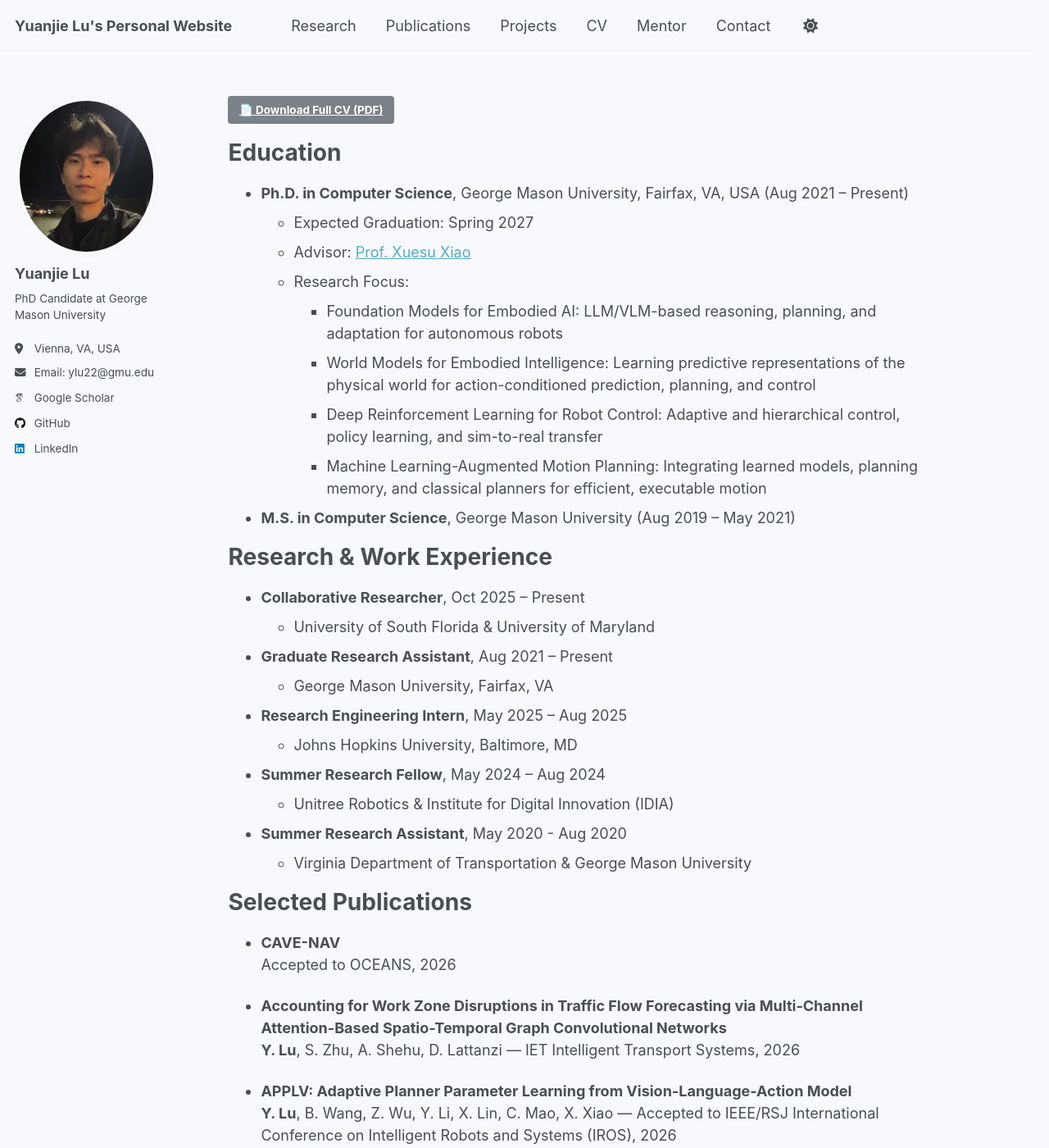
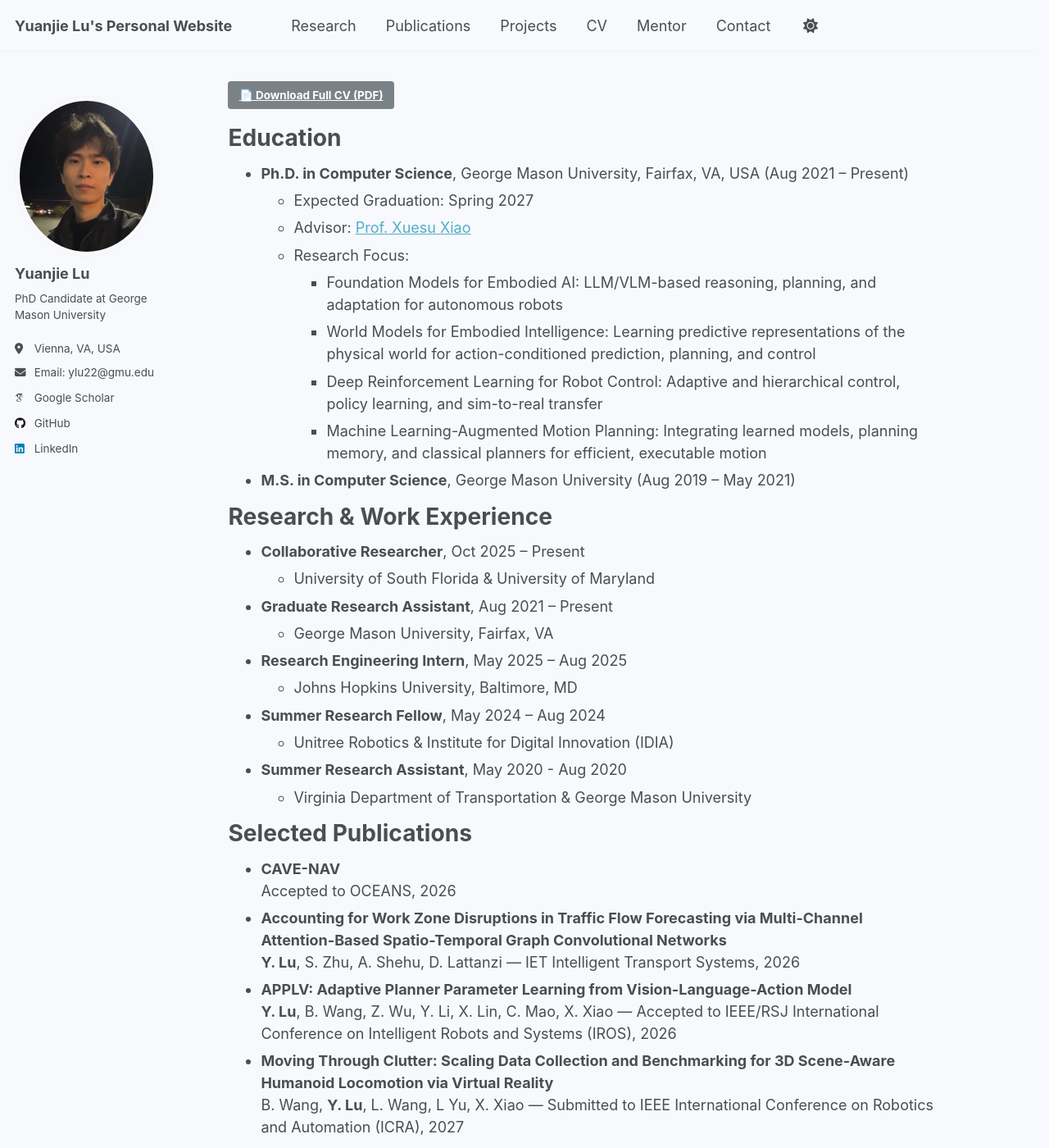
Before and after one commit to yuanjielu-64/yuanjielu-64.github.io, a Jekyll site: the page built from _pages/cv.md, in a window 1280 px wide and 1400 px high. Shown: the whole window at 82% size. Built offline with Jekyll 4.4.1, drawn with Linux system fonts in a browser that asks for light colours; some web fonts are replaced; a script that is not in the unit is left out.

Commit message:
Complete compact spacing for CV lists, mentor grids, and contact paragraphs

```diff
--- a/_layouts/archive.html
+++ b/_layouts/archive.html
@@ -16,7 +16,7 @@ layout: default
 <div id="main"{% if navigation_pages contains page.url %} class="navigation-main"{% endif %} role="main">
   {% include sidebar.html %}
 
-  <div class="archive">
+  <div class="archive{% if page.url == "/cv/" %} archive--cv{% elsif page.url == "/mentor/" %} archive--mentor{% elsif page.url == "/contact/" %} archive--contact{% endif %}">
     {% unless page.header.overlay_color or page.header.overlay_image %}
       <h1 class="page__title">{{ page.title }}</h1>
     {% endunless %}
--- a/assets/css/main.scss
+++ b/assets/css/main.scss
@@ -131,3 +131,16 @@
 .navigation-main .archive > .page__title + h2,
 .navigation-main .archive > .page__title + h3 { margin-top: 1rem; }
 .navigation-main .archive > .page__title:empty { display: none; }
+
+/* Remove paragraph top margins that compete with heading spacing. */
+.navigation-main .archive > p { margin-top: 0; }
+/* CV uses level-one section headings and nested lists. */
+.navigation-main .archive--cv > h1:not(.page__title) { margin-bottom: 0.6rem; }
+.navigation-main .archive--cv > ul { margin-top: 0.65rem; margin-bottom: 0.8rem; }
+.navigation-main .archive--cv li { margin-bottom: 0.35em; }
+.navigation-main .archive--cv li > ul { margin-top: 0.35em; }
+.navigation-main .archive--cv li > p { margin-top: 0; margin-bottom: 0.35em; }
+/* Tighten card rows without changing portrait sizes or column spacing. */
+.navigation-main .archive--mentor .student-gallery { margin-top: 0.75rem; row-gap: 20px; }
+/* Contact is a sequence of short paragraphs, rather than headed sections. */
+.navigation-main .archive--contact > p { margin-bottom: 0.65rem; }
```
